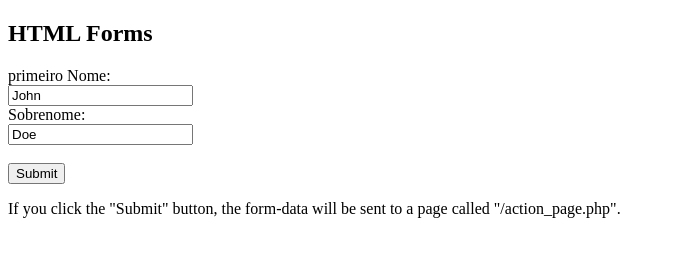
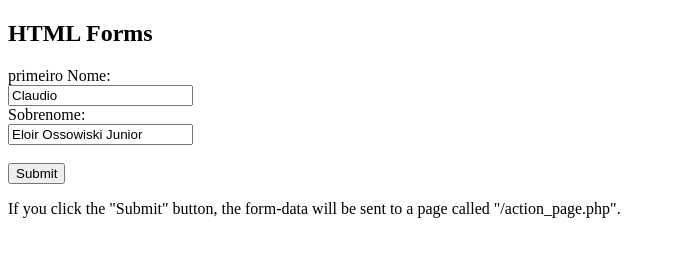
Before and after one commit to ClaudioOssowiski/ClaudioOssowiski.github.io, a plain HTML site: page teste.html in a window 1280 px wide. Shown: the whole page, without its empty margins (0-675 px from the left). Drawn offline with Linux system fonts and the light colour scheme.

Commit message:
Update teste.html

```diff
--- a/teste.html
+++ b/teste.html
@@ -6,9 +6,9 @@
 
 <form action="index.html">
   <label for="fname">primeiro Nome:</label><br>
-  <input type="text" id="fname" name="fname" value="John"><br>
+  <input type="text" id="fname" name="fname" value="Claudio"><br>
   <label for="lname">Sobrenome:</label><br>
-  <input type="text" id="lname" name="lname" value="Doe"><br><br>
+  <input type="text" id="lname" name="lname" value="Eloir Ossowiski Junior"><br><br>
   <input type="submit" value="Submit">
 </form>
 
```
